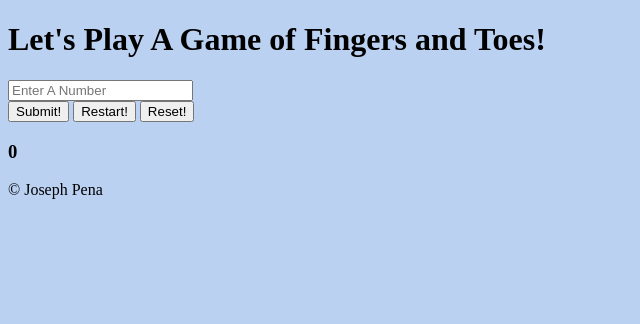
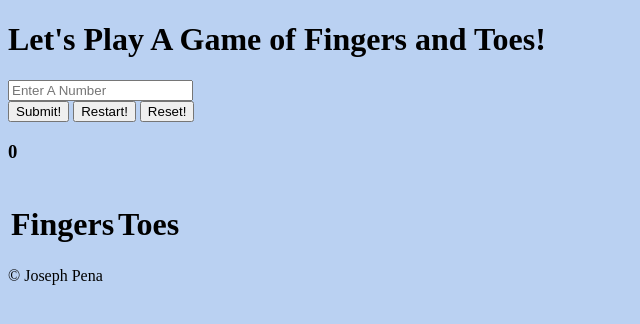
Before and after one commit to JosephPena/Fingers_Toes, a website: page index.html in a window 1280 px wide. Shown: the whole page, without its empty margins (0-640 px from the left). Drawn offline with nearby package versions, Linux system fonts and the light colour scheme.

Commit message:
starting to create fingers, toes & algorithm

```diff
--- a/index.html
+++ b/index.html
@@ -12,13 +12,24 @@
     <header class="header">
       <h1>Let's Play A Game of Fingers and Toes!</h1>
     </header>
+
+    <div class=valueRegulation>
       <form id="userForm">
         <input class="userInput" type="number" placeholder="Enter A Number">
       </form>
-        <button class="submitBTN" type="submit" value="Submit">Submit!</button>
-        <button class="restartBTN" type="reset" value="Restart">Restart!</button>
-        <button class="resetBTN" type="restart" value="Reset">Reset!</button>
-        <h3 id="counterBox">0</h3>
+      <button class="submitBTN" type="submit" value="Submit">Submit!</button>
+      <button class="restartBTN" type="reset" value="Restart">Restart!</button>
+      <button class="resetBTN" type="restart" value="Reset">Reset!</button>
+      <h3 id="counterBox">0</h3>
+    </div>
+
+    <table class="fingers-toes">
+      <tr>
+        <td><h1 class="fingers">Fingers</h1></td>
+        <td><h1 class="toes">Toes</h1></td>
+      </tr>
+    </table>
+
     <footer>
       &copy; Joseph Pena
     </footer>
```
